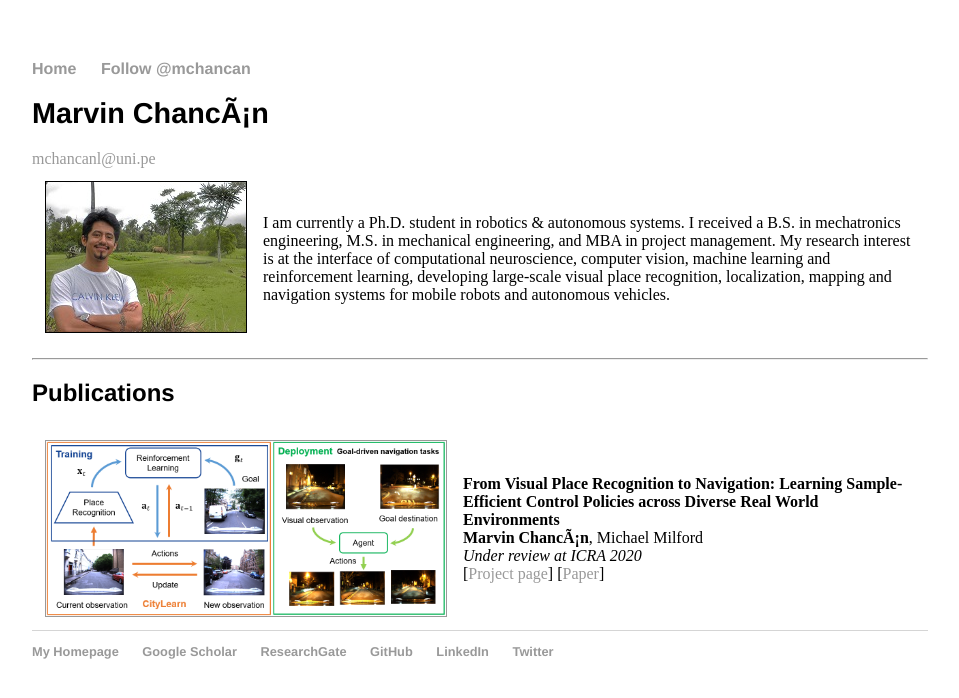
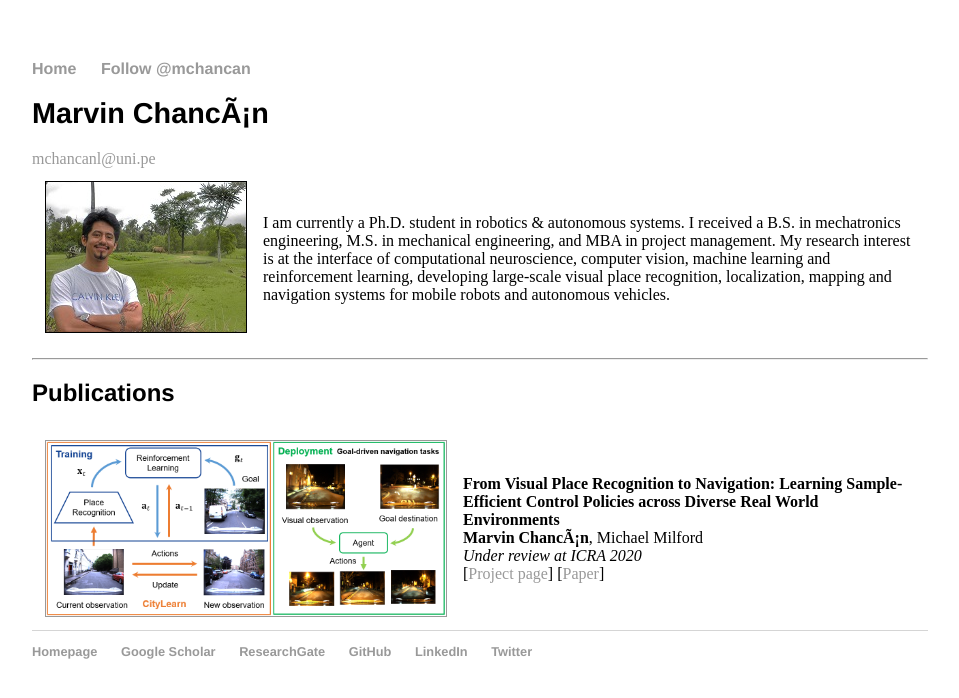
Before and after one commit to mchancan/mchancan.github.io, a Jekyll site: the page built from index.html, in a window 1280 px wide. Shown: the top 698 px of the page, without its empty margins (160-1119 px from the left). Built offline with Jekyll 4.4.1, drawn with Linux system fonts in a browser that asks for light colours; comment, search, counter and statistics services are not loaded.

```diff
--- a/_layouts/default.html
+++ b/_layouts/default.html
@@ -41,7 +41,7 @@
 
 		<footer>
 	    		<ul>
-				<li><a href="https://sites.google.com/view/mchancan/">My Homepage</a></li>
+				<li><a href="https://sites.google.com/view/mchancan/">Homepage</a></li>
 				<li><a href="https://scholar.google.com/citations?user=iK7xhJ4AAAAJ&hl=en">Google Scholar</a></li>
 				<li><a href="researchgate.net/profile/Marvin_Chancan">ResearchGate</a></li>
 	        		<li><a href="https://github.com/mchancan">GitHub</a></li>
```
